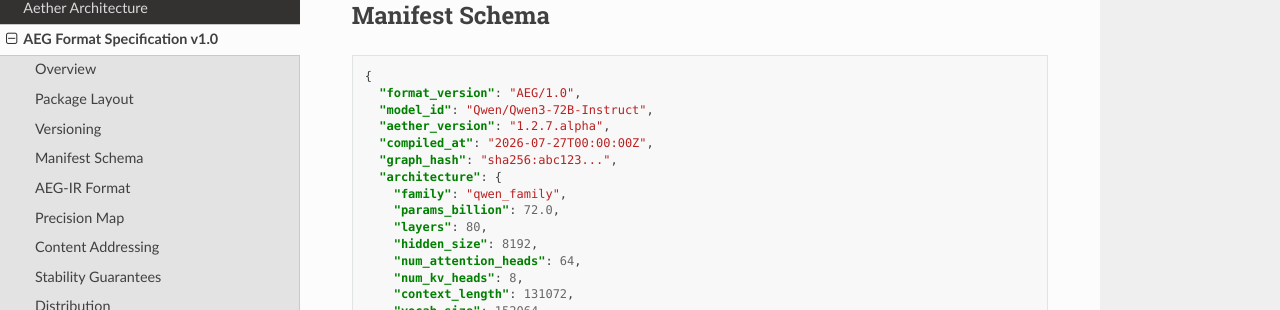
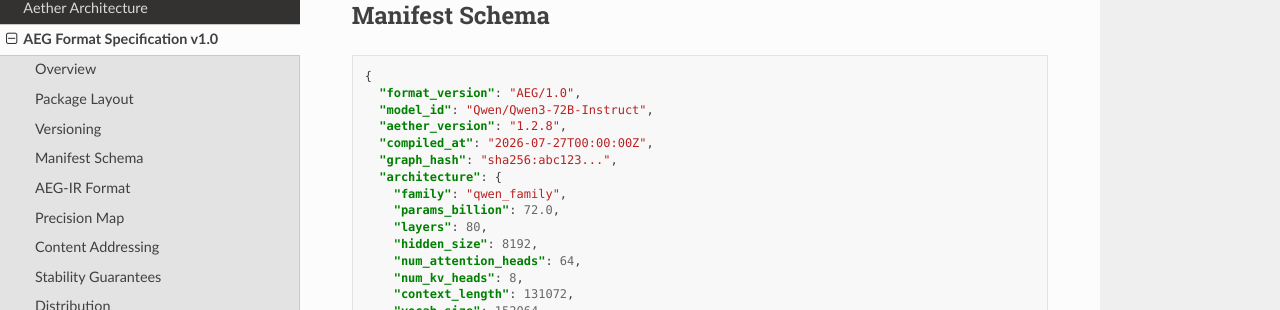
Before and after one commit to iamkaleemsajjad-hue/Aether, a Sphinx documentation site: the page built from docs/aeg-format.md, in a window 1280 px wide and 900 px high, scrolled down 990 px. Shown: the part 141-451 px from the top of the window. Built offline with Sphinx 7.4.7 and the Read the Docs theme 3.1.0, drawn with Linux system fonts in a browser that asks for light colours.

Commit message:
release: prepare v1.2.8

```diff
--- a/docs/aeg-format.md
+++ b/docs/aeg-format.md
@@ -51,7 +51,7 @@
 {
   "format_version": "AEG/1.0",
   "model_id": "Qwen/Qwen3-72B-Instruct",
-  "aether_version": "1.2.7.alpha",
+  "aether_version": "1.2.8",
   "compiled_at": "2026-07-27T00:00:00Z",
   "graph_hash": "sha256:abc123...",
   "architecture": {
--- a/docs/conf.py
+++ b/docs/conf.py
@@ -10,8 +10,8 @@
 project = "Aether Runtime"
 copyright = "2026, Muhammad Kaleem Sajjad"
 author = "Muhammad Kaleem Sajjad"
-version = "1.2.7.alpha"
-release = "1.2.7.alpha"
+version = "1.2.8"
+release = "1.2.8"
 
 extensions = [
     "myst_parser",
--- a/pyproject.toml
+++ b/pyproject.toml
@@ -4,7 +4,7 @@
 
 [project]
 name = "aether-runtime"
-version = "1.2.7a0"
+version = "1.2.8"
 description = "Aether Runtime — the compiler for AI models. Compile any model into a portable Aether Execution Graph (AEG) and run it on any hardware."
 readme = "README.md"
 license = { text = "Apache-2.0" }
@@ -286,7 +286,7 @@
 
 [tool.hatch.version]
 source = "vcs"
-fallback-version = "1.2.7a0"
+fallback-version = "1.2.8"
 
 [tool.ruff]
 target-version = "py310"
```
Also changed, not shown: CHANGELOG.md (+9 -1 lines), docs/getting-started.md (+1 -1 lines), 2 other files.
